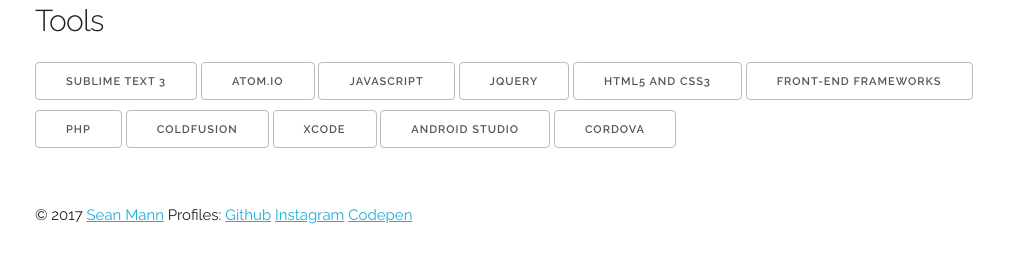
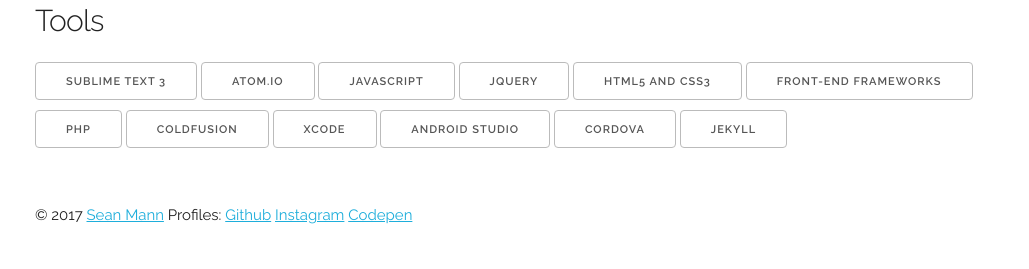
Before and after one commit to sean-codes/sean-codes.github.io, a Jekyll site: the page built from index.md, in a window 1280 px wide. Shown: the part 2116-2385 px from the top of the page, without its empty margins (125-1154 px from the left). Built offline with Jekyll 4.4.1, drawn with Linux system fonts in a browser that asks for light colours.

Commit message:
Update home.html

```diff
--- a/_layouts/home.html
+++ b/_layouts/home.html
@@ -92,6 +92,7 @@
             <button>XCode</button>
             <button>Android Studio</button>
             <button>CORDOVA</button>
+            <button>jekyll</button>
         </div>
     </div>
 </div>
```
